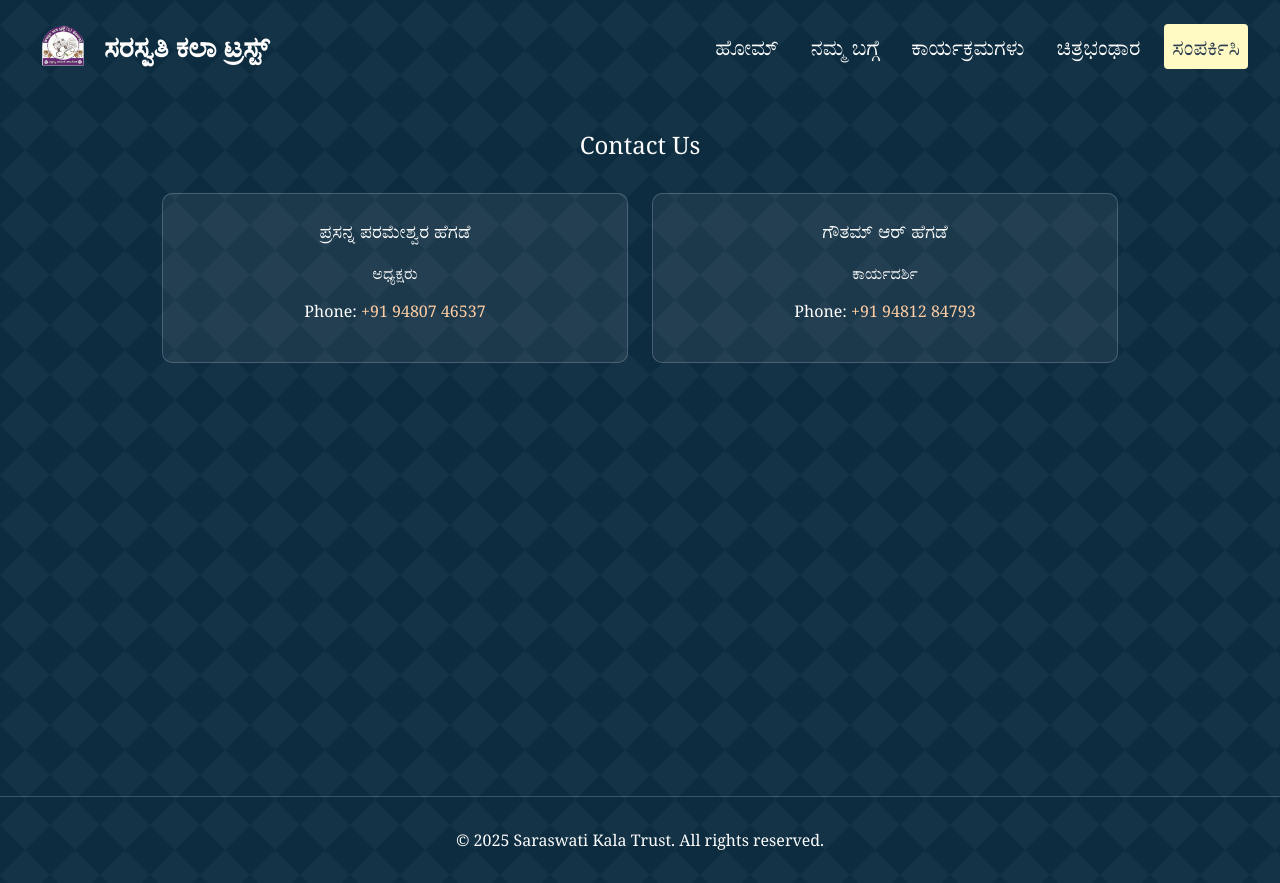
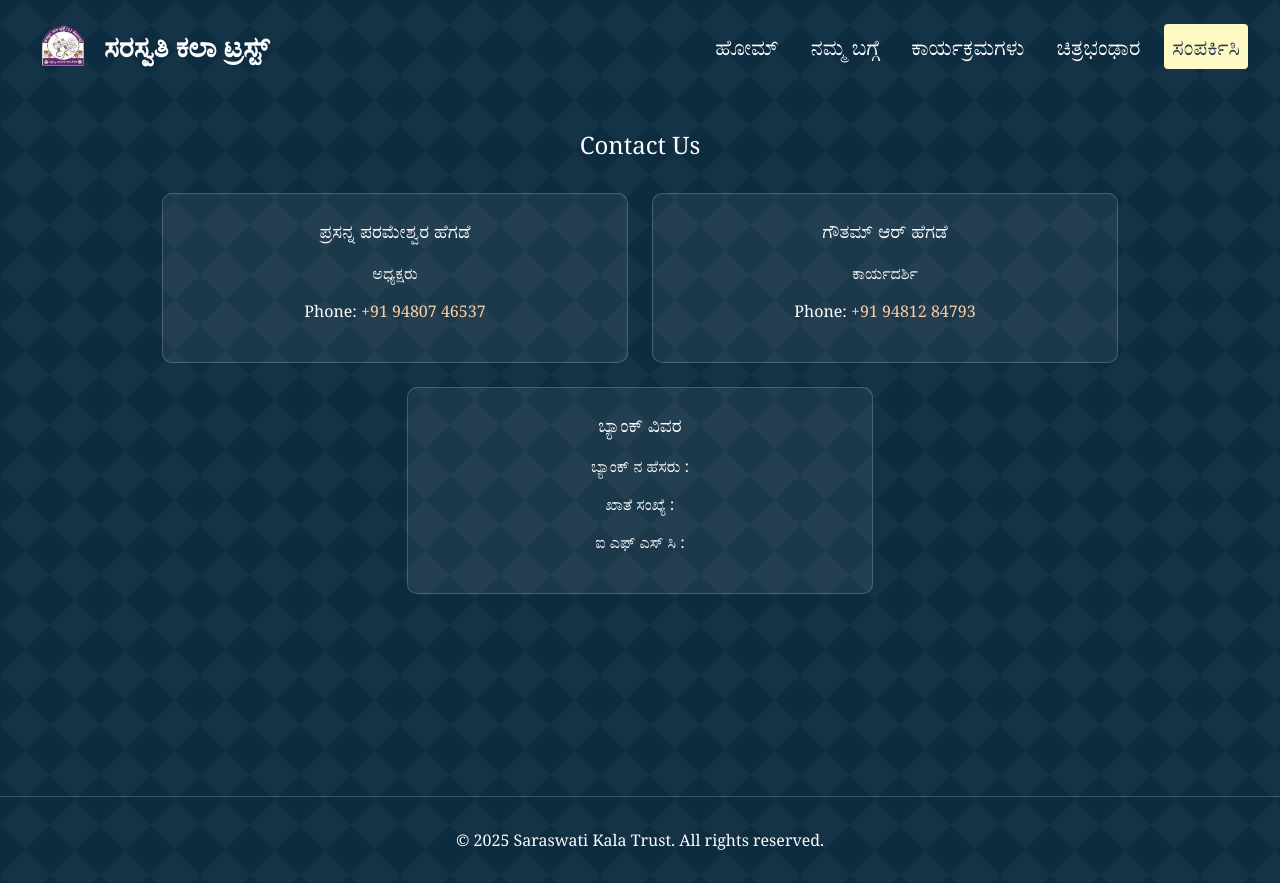
Before and after one commit to AbhayHegde05/Kalatrust, a React app in the folder frontend/: page /contact in a window 1280 px wide. Built offline with nearby package versions, Linux system fonts and the light colour scheme; no server answers; the HTML template or start-up script is replaced by a standard one.

Commit message:
12th final

```diff
--- a/frontend/src/pages/About.jsx
+++ b/frontend/src/pages/About.jsx
@@ -33,7 +33,7 @@ const About = () => {
       </div>
 
       <div className="section-card">
-        <h3>Meet the Team</h3>
+        <h3>ನಮ್ಮ ಸಮಿತಿ </h3>
         <div className="team-grid">
           <div className="team-member"><p>ಪ್ರಸನ್ನ ಪರಮೇಶ್ವರ ಹೆಗಡೆ</p><span>ಅಧ್ಯಕ್ಷರು</span></div>
           <div className="team-member"><p>ಗೌತಮ್ ಆರ್ ಹೆಗಡೆ</p><span>ಕಾರ್ಯದರ್ಶಿ</span></div>
@@ -41,6 +41,7 @@ const About = () => {
           <div className="team-member"><p>M P ಹೆಗಡೆ</p><span>ಸದಸ್ಯ</span></div>
           <div className="team-member"><p>ಭುವನೇಶ್ವರಿ ಹೆಗಡೆ</p><span>ಸದಸ್ಯ</span></div>
           <div className="team-member"><p>ಗಂಗಾಧರ ನಾಯ್ಕ್</p><span>ಸದಸ್ಯ</span></div>
+          <div className="team-member"><p>ಪೂರುಷೋತ್ತಮ ಹೆಗಡೆ</p><span>ಸದಸ್ಯರು</span></div>
         </div>
       </div>
     </div>
--- a/frontend/src/pages/Contact.jsx
+++ b/frontend/src/pages/Contact.jsx
@@ -16,6 +16,13 @@ const Contact = () => {
           <p>ಕಾರ್ಯದರ್ಶಿ</p>
           <p>Phone: <a href="tel:+919481284793">+91 94812 84793</a></p>
         </div>
+        <div className="contact-card bank-details-card">
+          <h3>ಬ್ಯಾಂಕ್ ವಿವರ </h3>
+          <p>ಬ್ಯಾಂಕ್ ನ ಹೆಸರು : </p>
+          <p>ಖಾತೆ ಸಂಖ್ಯೆ : </p>
+          <p>ಐ ‌ಎಫ್‌ ಎಸ್ ಸಿ : </p>
+
+        </div>
       </div>
     </div>
   );
```
